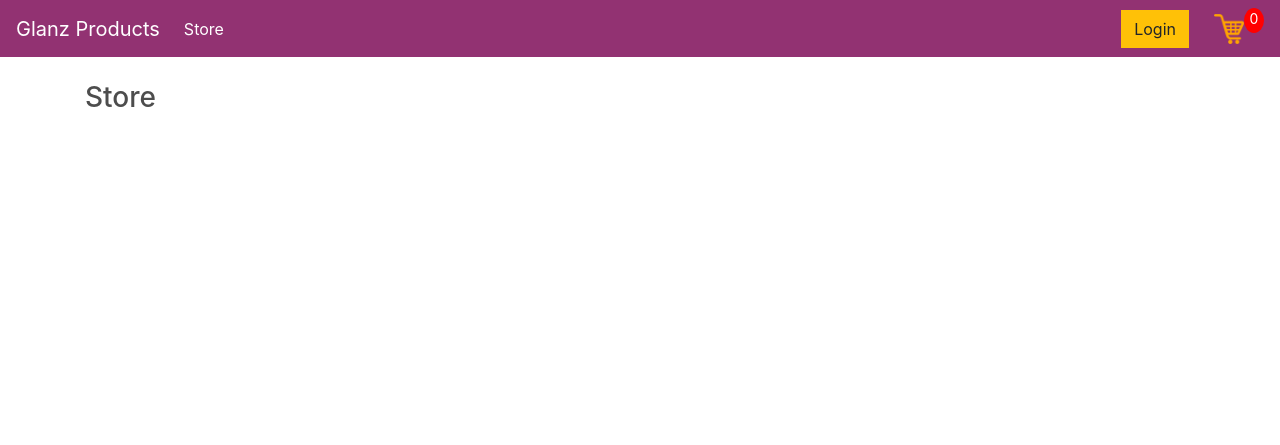
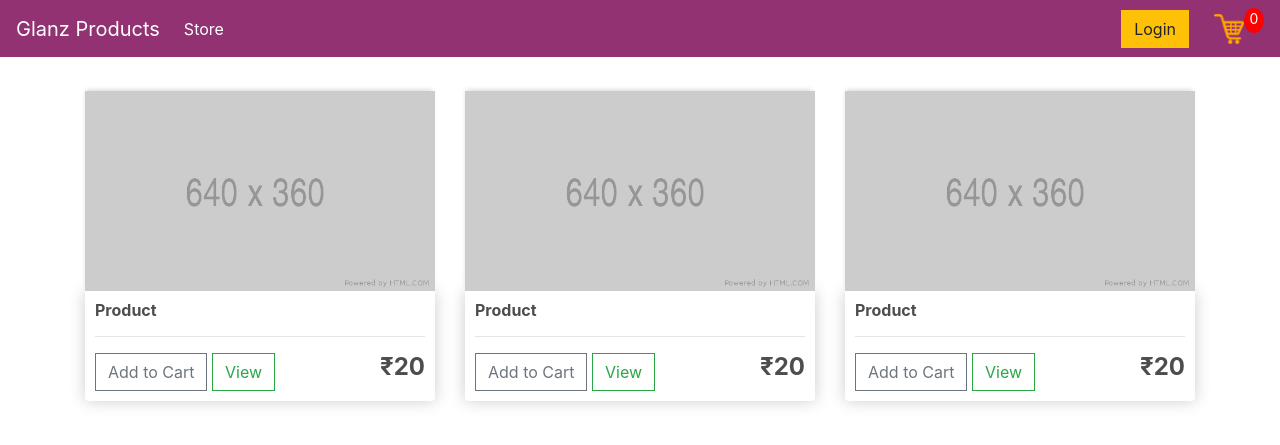
Before and after one commit to aldrinandrew/ecommerce, a Django app: template store/templates/store/store.html in a window 1280 px wide. Shown: the top 445 px of the page. Run offline with Django 3.2, Linux system fonts and the light colour scheme; the template is opened without the code that fills it, so the values that code supplies are empty; some libraries are stand-ins or nearby versions.

Commit message:
Add store.html file

```diff
--- a/store/templates/store/store.html
+++ b/store/templates/store/store.html
@@ -2,6 +2,45 @@
 {% load static %}
 {% block content %}
 
-    <h3>Store</h3>
+<div class="row">
+	<div class="col-lg-4">
+        <img class="thumbnail" src="{% static 'images/placeholder.png' %}">
+        <div class="box-element product">
+            <h6><strong>Product</strong></h6>
+            <hr>
+
+            <button  class="btn btn-outline-secondary add-btn">Add to Cart</button>
+            <a class="btn btn-outline-success" href="#">View</a>
+            <h4 style="display: inline-block; float: right"><strong>₹20</strong></h4>
+
+        </div>
+    </div>
+
+	<div class="col-lg-4">
+        <img class="thumbnail" src="{% static 'images/placeholder.png' %}">
+        <div class="box-element product">
+            <h6><strong>Product</strong></h6>
+            <hr>
+
+            <button  class="btn btn-outline-secondary add-btn">Add to Cart</button>
+            <a class="btn btn-outline-success" href="#">View</a>
+            <h4 style="display: inline-block; float: right"><strong>₹20</strong></h4>
+
+        </div>
+    </div>
+
+	<div class="col-lg-4">
+        <img class="thumbnail" src="{% static 'images/placeholder.png' %}">
+        <div class="box-element product">
+            <h6><strong>Product</strong></h6>
+            <hr>
+
+            <button  class="btn btn-outline-secondary add-btn">Add to Cart</button>
+            <a class="btn btn-outline-success" href="#">View</a>
+            <h4 style="display: inline-block; float: right"><strong>₹20</strong></h4>
+
+        </div>
+    </div>
+</div>
 
 {% endblock content %}
```
Also changed, not shown: static/images/arrow-down.png (added), static/images/arrow-up.png (added).
